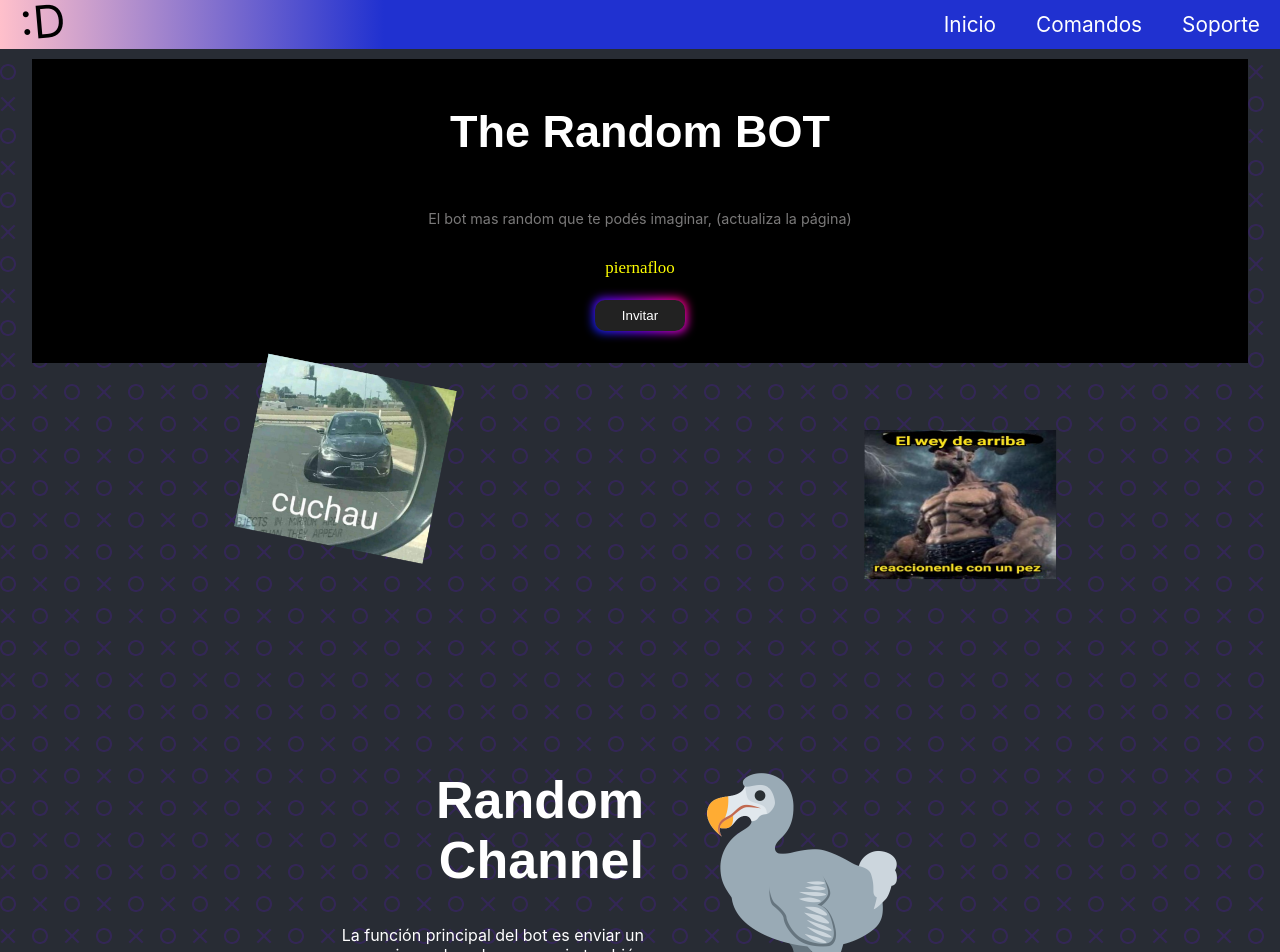
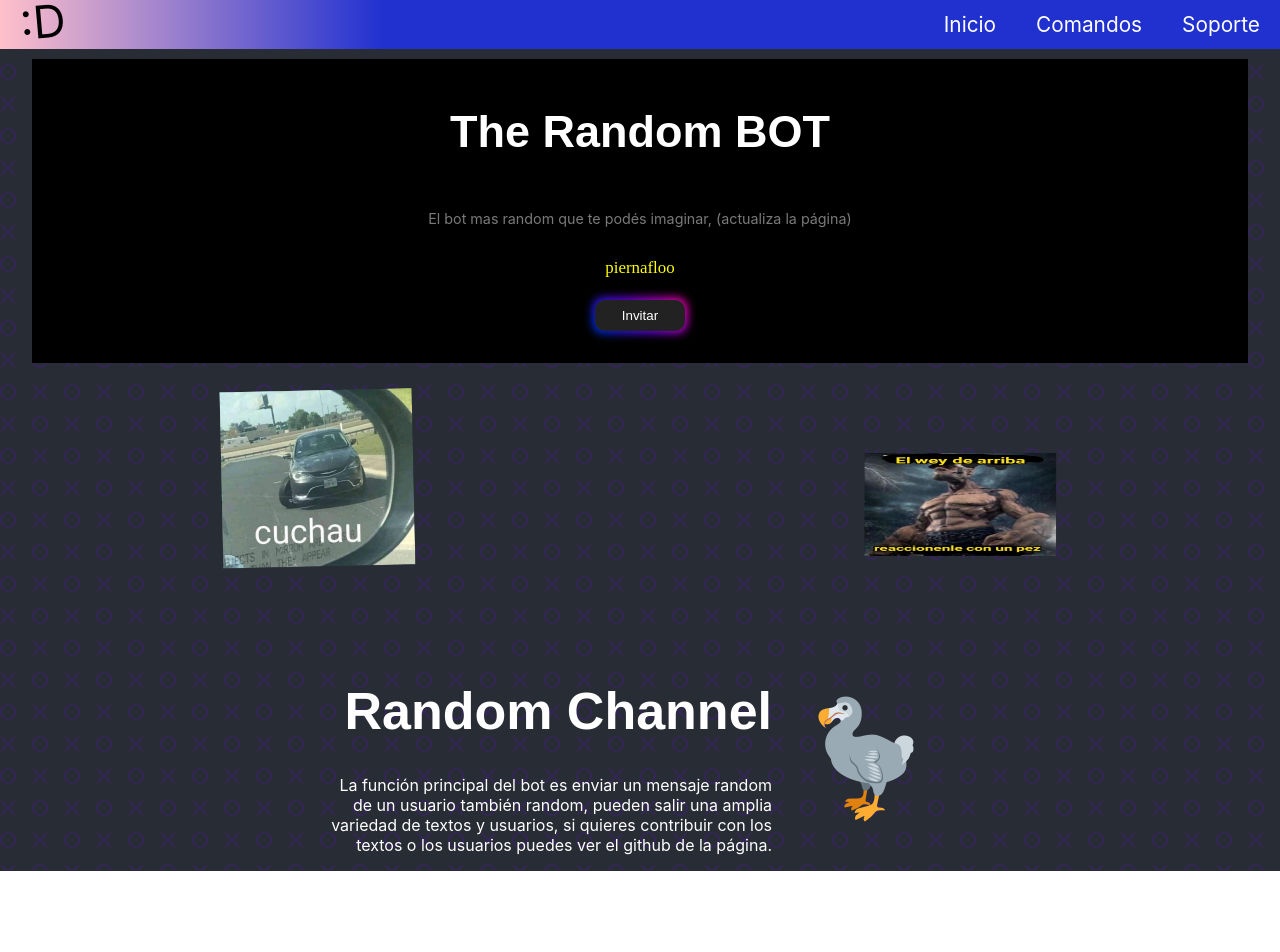
Before and after one commit to GalaxyM4/therandombot-web, a React (Create React App) app: page / in a window 1280 px wide. Shown: the top 952 px of the page. After the commit the page ends 871 px from the top, so only its background shows below. Built offline with nearby package versions, Linux system fonts and the light colour scheme; a web font is replaced by a local one.

Commit message:
CSS Changes

```diff
--- a/src/css/Article.css
+++ b/src/css/Article.css
@@ -3,14 +3,14 @@
         display: flex;
         flex-direction: row;
         align-items: center;
+        margin: auto;
+        width: 50%;
         text-align: end;
-        width: 50%;
-        padding: 7%;
     }
 
     .Article-BOT img {
-        width: 40%;
-        height: 40%;
+        width: 20%;
+        height: 20%;
     }
 }
 
--- a/src/css/Home.css
+++ b/src/css/Home.css
@@ -1,12 +1,6 @@
 #description-header {
     font-size: 55%;
     color: #7a7979
-}
-
-.Home {
-    display: flex;
-    align-items: center;
-    flex-direction: column;
 }
 
 @media screen and (min-width: 700px) {
@@ -89,8 +83,9 @@
 
 .Header-Home {
     padding-top: 10px;
-    width: 95%;
     background: black;
+    padding-left: 2.5%;
+    padding-right: 2.5%;
     background-clip: content-box;
     display: flex;
     align-items: center;
```
